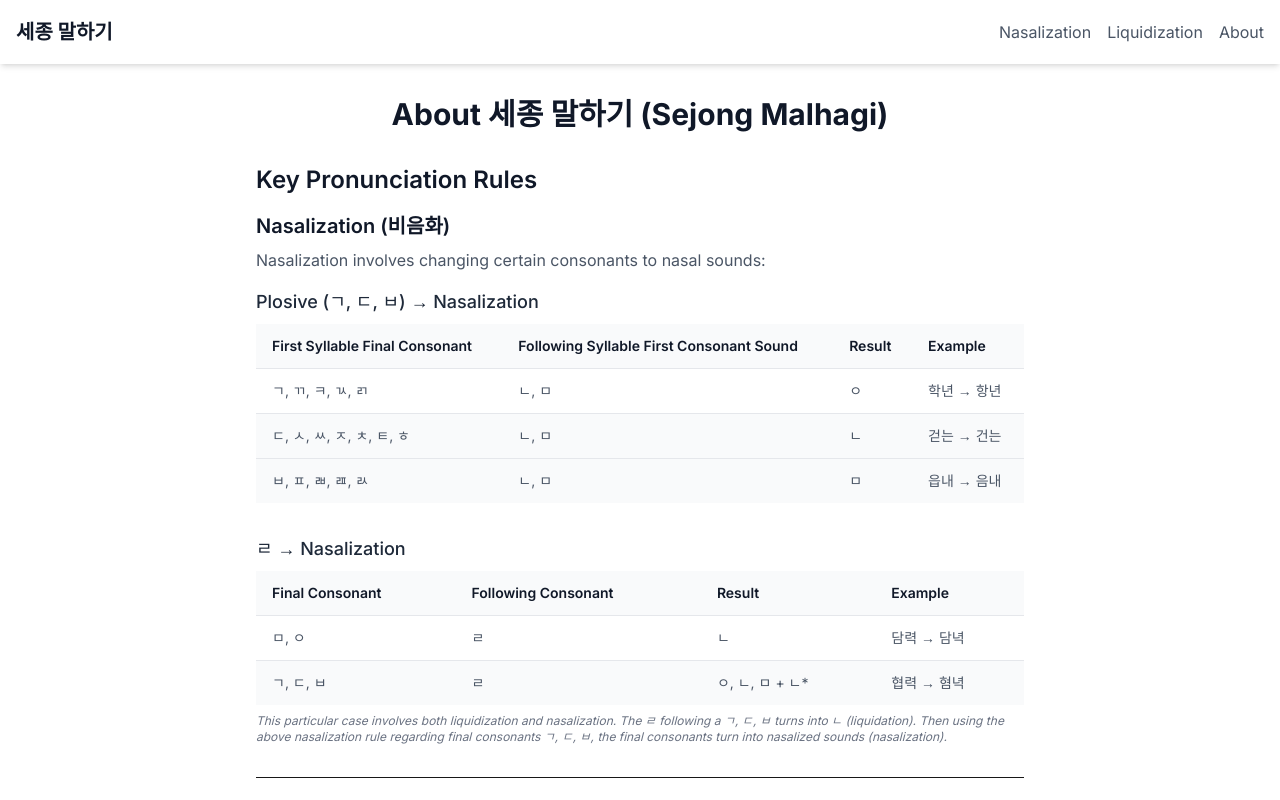
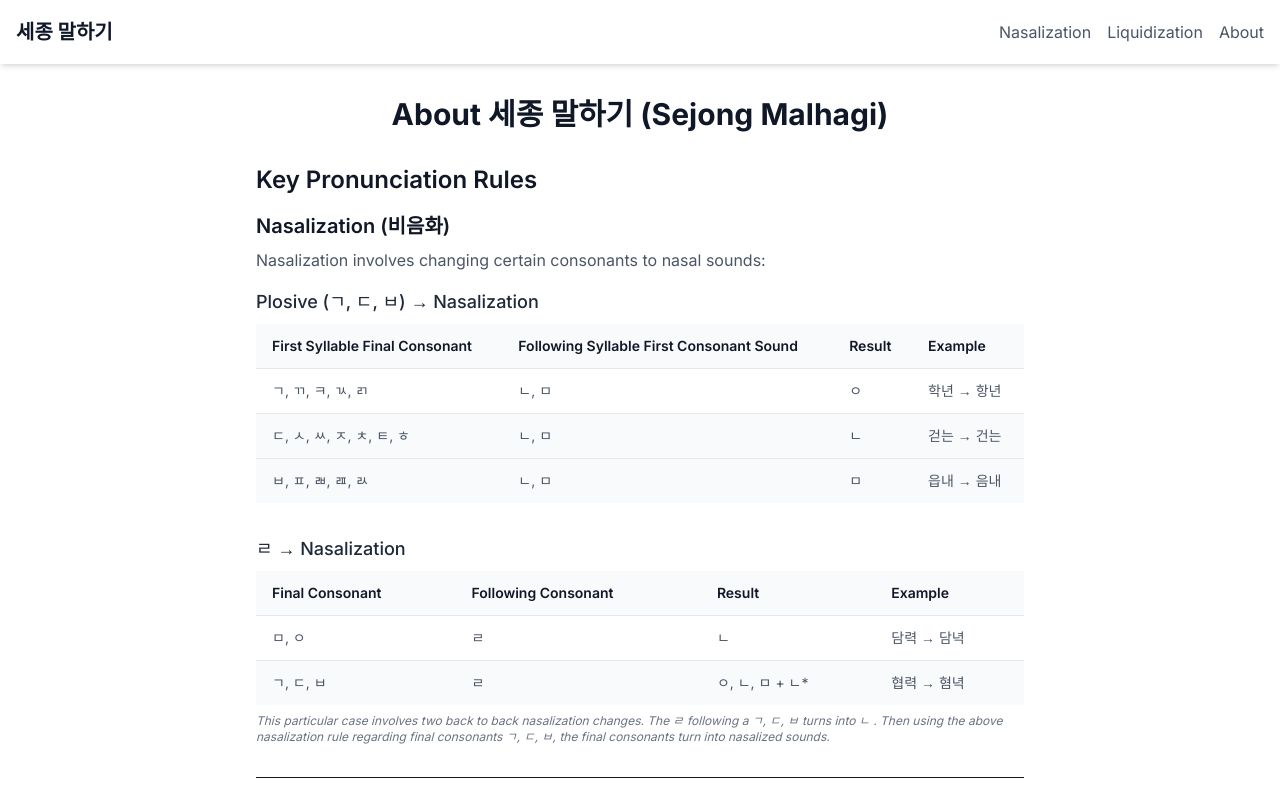
Before and after one commit to richardjhong/sejong-malhagi, a Next.js app: page /about in a window 1280 px wide. Shown: the top 800 px of the page. Built offline with nearby package versions, Linux system fonts and the light colour scheme.

Commit message:
fixing footnote as previous text was incorrect information

```diff
--- a/app/about/page.tsx
+++ b/app/about/page.tsx
@@ -141,11 +141,10 @@ const About = () => {
                   </tbody>
                 </table>
                 <p className="text-xs text-gray-500 dark:text-gray-400 mt-2 italic">
-                  This particular case involves both liquidization and
-                  nasalization. The ㄹ following a ㄱ, ㄷ, ㅂ turns into ㄴ
-                  (liquidation). Then using the above nasalization rule
-                  regarding final consonants ㄱ, ㄷ, ㅂ, the final consonants
-                  turn into nasalized sounds (nasalization).
+                  This particular case involves two back to back nasalization
+                  changes. The ㄹ following a ㄱ, ㄷ, ㅂ turns into ㄴ . Then
+                  using the above nasalization rule regarding final consonants
+                  ㄱ, ㄷ, ㅂ, the final consonants turn into nasalized sounds.
                 </p>
               </div>
             </div>
```
